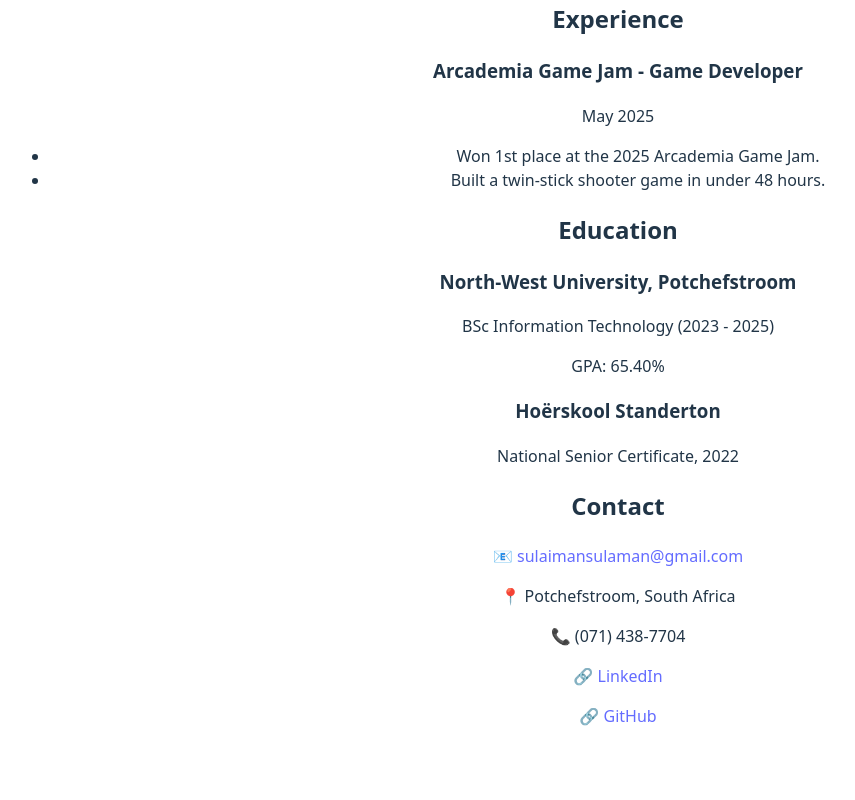
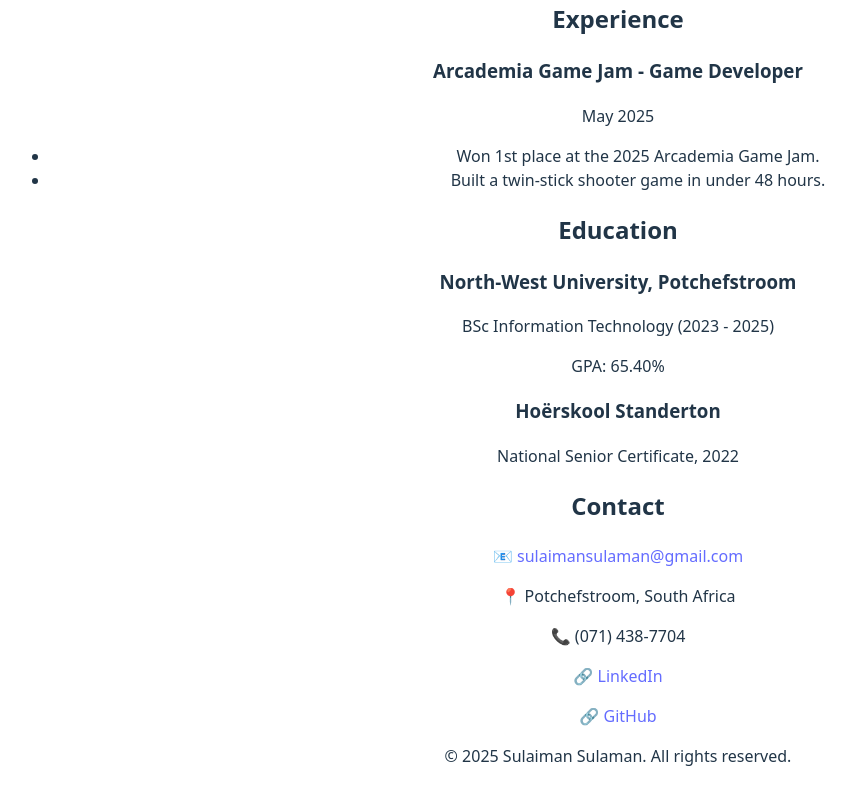
Before and after one commit to sulaimansulaman-dev/portfolio-website, a React (Vite) app in the folder portfolio-website/: page / in a window 1280 px wide. Shown: the part 1133-1933 px from the top of the page, without its empty margins (22-877 px from the left). Before the commit the page ends 1909 px from the top, so only its background shows below. Built offline with nearby package versions, Linux system fonts and the light colour scheme.

Commit message:
Add Footer component to portfolio website
Introduced a new Footer component displaying copyright information and included it in the App layout.

```diff
--- a/portfolio-website/src/App.jsx
+++ b/portfolio-website/src/App.jsx
@@ -9,6 +9,7 @@ import Projects from './components/Projects'
 import Experience from './components/Experience'
 import Education from './components/Education'
 import Contact from './components/Contact'
+import Footer from './components/Footer'
 
 export default function App() {
   return (
@@ -20,6 +21,7 @@ export default function App() {
       <Experience />
       <Education />
       <Contact />
+      <Footer />
     </main>
   )
 }
--- /dev/null
+++ b/portfolio-website/src/components/Footer.jsx
@@ -0,0 +1,9 @@
+import react from "react";
+
+export default function Footer() {
+  return (
+    <footer className="bg-gray-100 text-center py-4 mt-8 text-gray-600 text-sm">
+      © {new Date().getFullYear()} Sulaiman Sulaman. All rights reserved.
+    </footer>
+  );
+}
```
